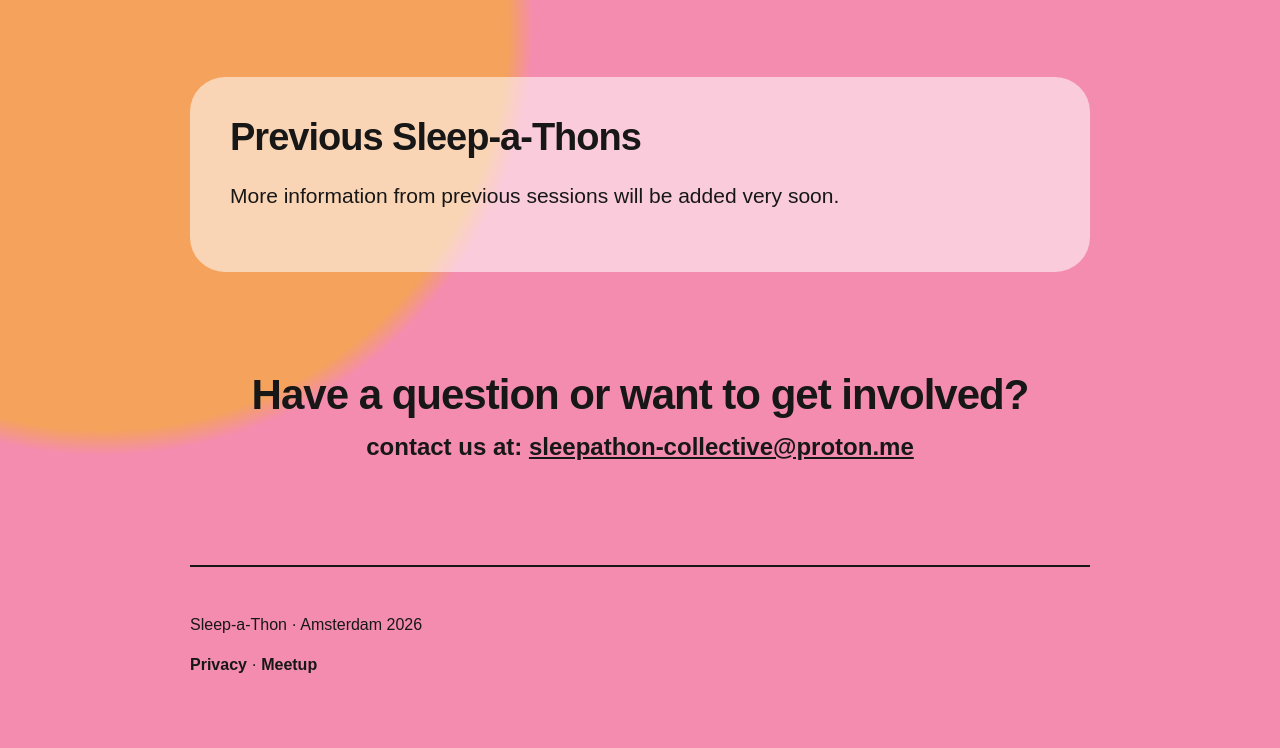
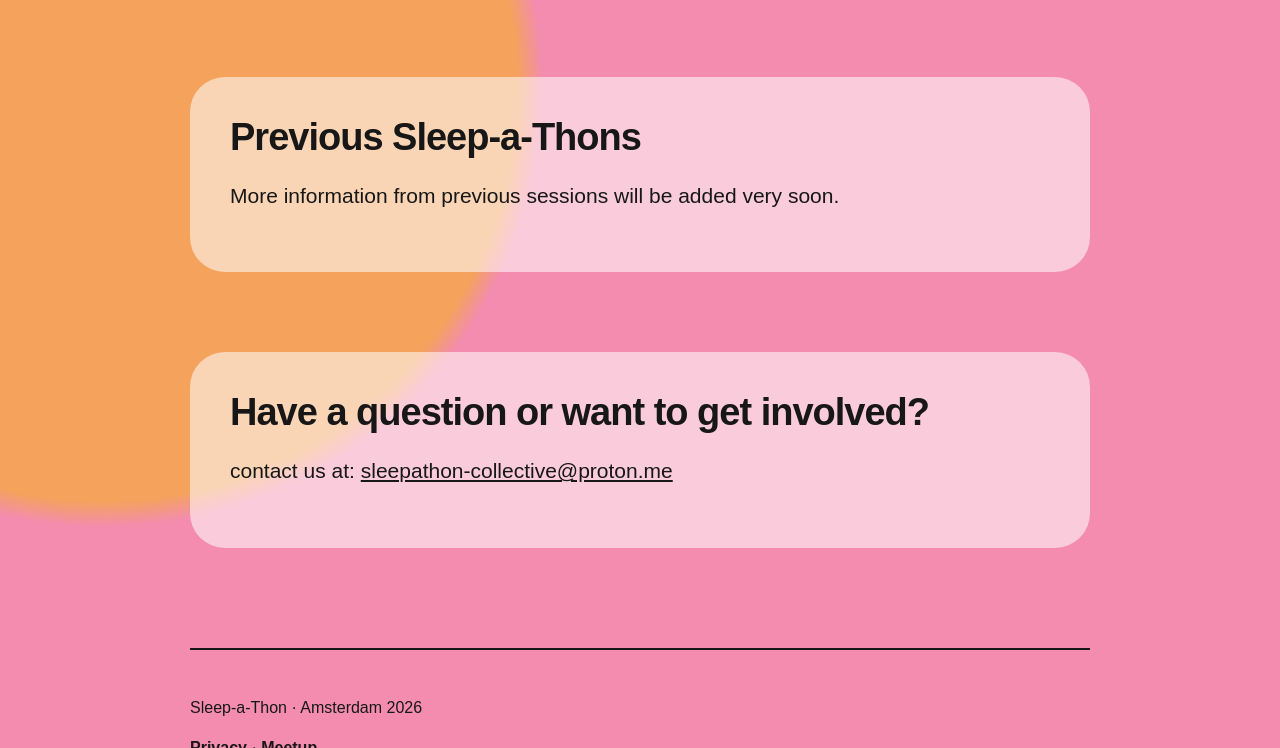
Before and after one commit to ronnmosz/sleep-a-thon, a plain HTML site: page index.html in a window 1280 px wide. Shown: the part 2222-2970 px from the top of the page. Drawn offline with Linux system fonts and the light colour scheme.

Commit message:
changed the contact section

```diff
--- a/index.html
+++ b/index.html
@@ -70,7 +70,7 @@
         <h2>Why?</h2>
 
         <p>
-        The previous Sleep-A-Thon sessions showed that
+            The previous Sleep-a-Thon sessions showed that
             a group of people can share a room for collective rest,
             and it felt surprisingly natural. For two hours, the room
             became a place where nothing was expected of us.
@@ -82,8 +82,9 @@
         </p>
 
         <p>
-        The format remains the same: two hours of collective rest, no introductions,
-        no instructions, no need to perform and nothing to achieve.
+            The format remains the same: two hours of collective rest,
+            no introductions, no instructions, no need to perform
+            and nothing to achieve.
         </p>
 
         <p>
@@ -106,7 +107,9 @@
 
     </section>
 
-    <section class="contact">
+
+    <section class="info contact">
+
         <h2>Have a question or want to get involved?</h2>
 
         <p>
@@ -115,7 +118,9 @@
                 sleepathon-collective@proton.me
             </a>
         </p>
+
     </section>
+
 
     <footer>
 
@@ -131,7 +136,9 @@
                 Meetup
             </a>
         </p>
+
     </footer>
+
 </body>
 
 </html>
--- a/style.css
+++ b/style.css
@@ -207,30 +207,8 @@ footer a:hover {
 
 /* CONTACT */
 
-.contact {
-    margin-top: 100px;
-    margin-bottom: 100px;
-    text-align: center;
-}
-
-.contact h2 {
-    margin-top: 0;
-    margin-bottom: 10px;
-
-    font-size: 42px;
-}
-
-.contact p {
-    max-width: none;
-    margin: 0;
-
-    font-size: 24px;
-    font-weight: bold;
-}
-
 .contact a {
     color: #171717;
-    text-decoration: underline;
 }
 
 
@@ -282,12 +260,4 @@ footer a:hover {
         padding: 25px;
         border-radius: 25px;
     }
-
-    .contact h2 {
-        font-size: 32px;
-    }
-
-    .contact p {
-        font-size: 20px;
-    }
 }
```
Lines whose indentation alone changed are shown as unchanged.
